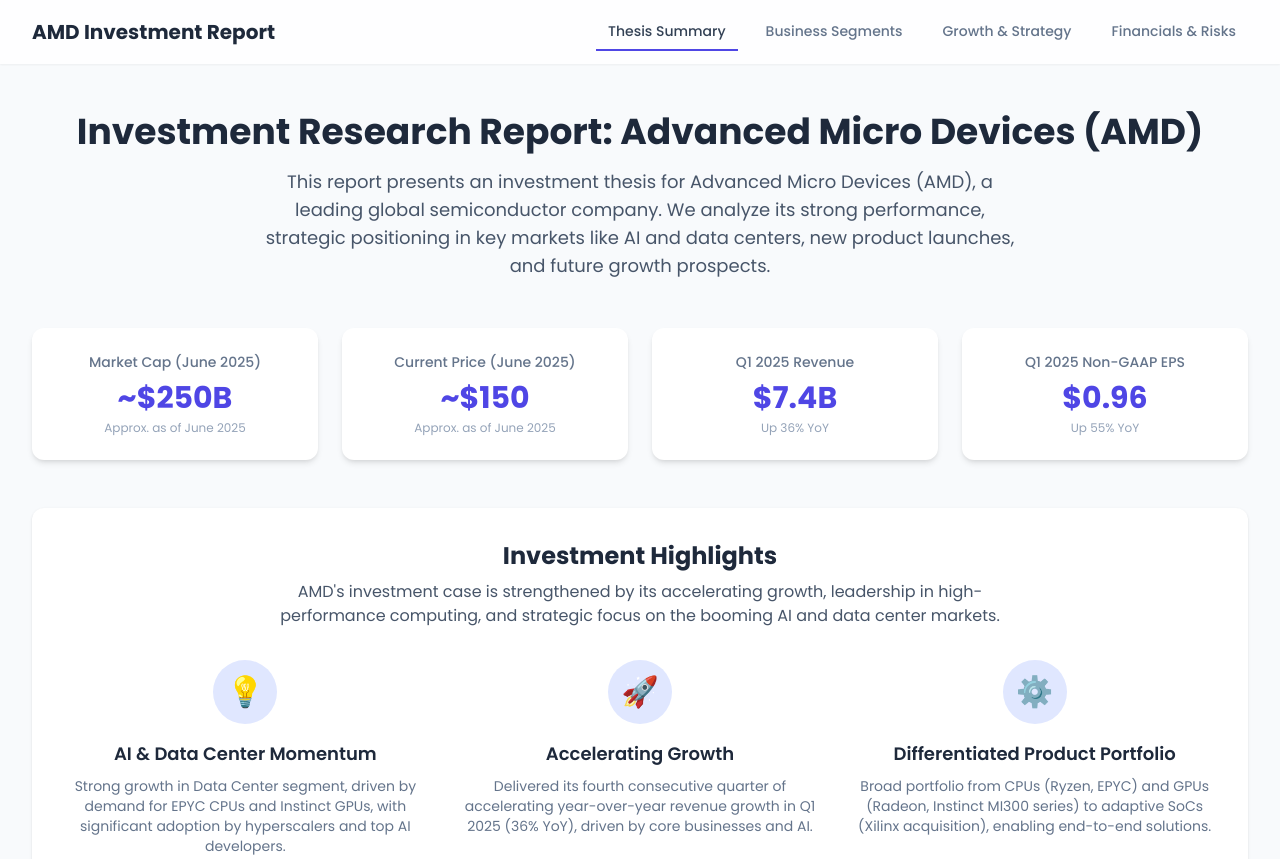
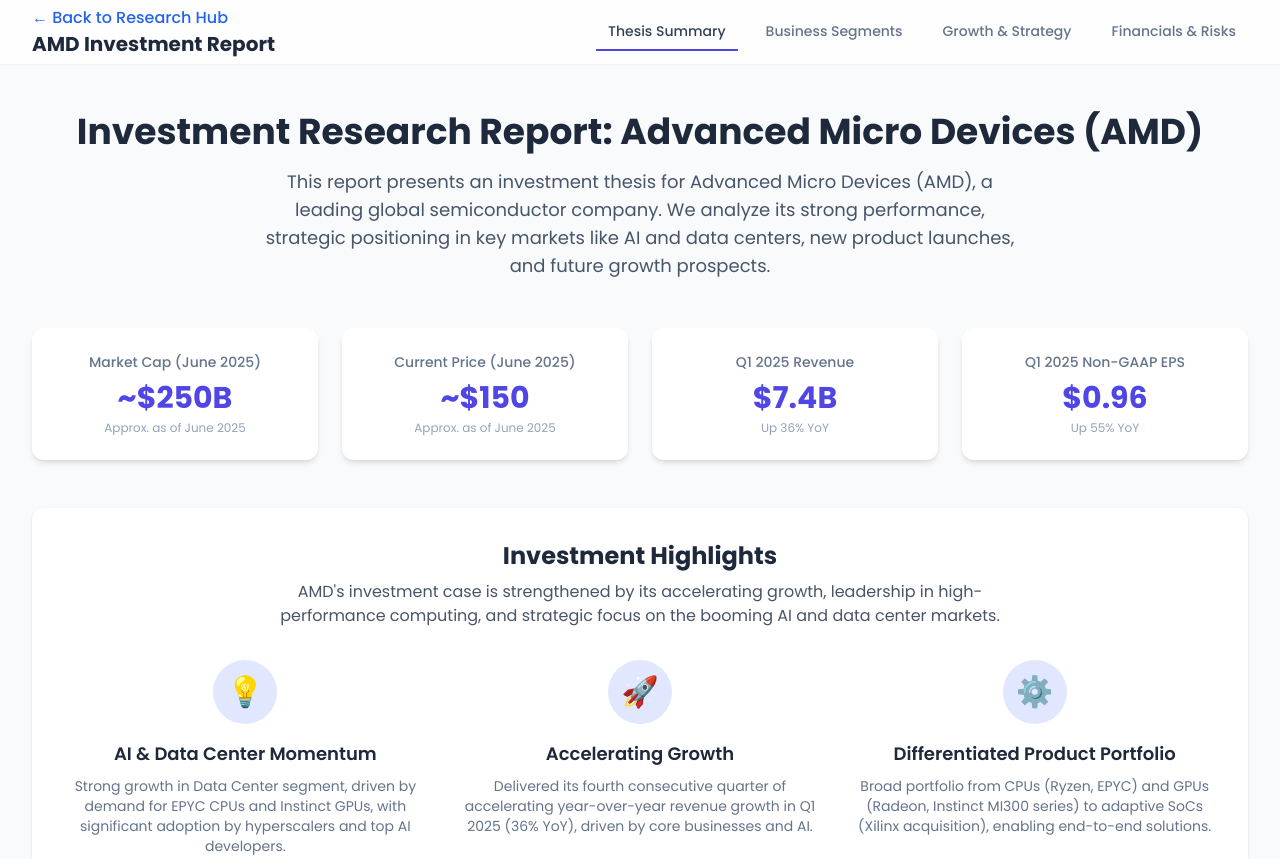
Before and after one commit to devangdshah/investment-research-hub, a website: page amd-investment-thesis.html in a window 1280 px wide. Shown: the top 859 px of the page. Drawn offline with nearby package versions, Linux system fonts and the light colour scheme.

Commit message:
Add back navigation link to AMD investment thesis

```diff
--- a/amd-investment-thesis.html
+++ b/amd-investment-thesis.html
@@ -97,6 +97,7 @@
         <nav class="container mx-auto px-4 sm:px-6 lg:px-8">
             <div class="flex items-center justify-between h-16">
                 <div class="flex-shrink-0">
+                    <a href="index.html" class="text-blue-600 hover:text-blue-800 font-medium mr-4">← Back to Research Hub</a>
                     <h1 class="text-xl font-bold text-slate-800">AMD Investment Report</h1>
                 </div>
                 <div class="hidden md:block">
```
